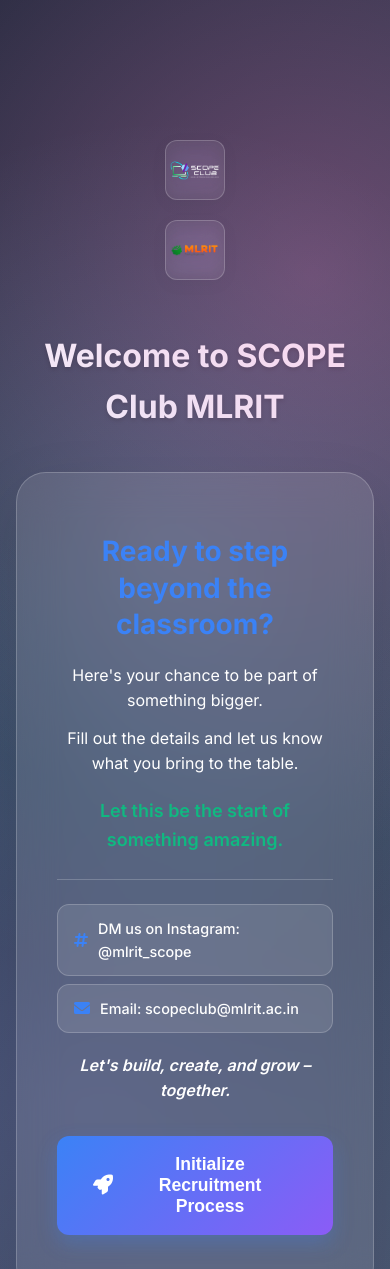
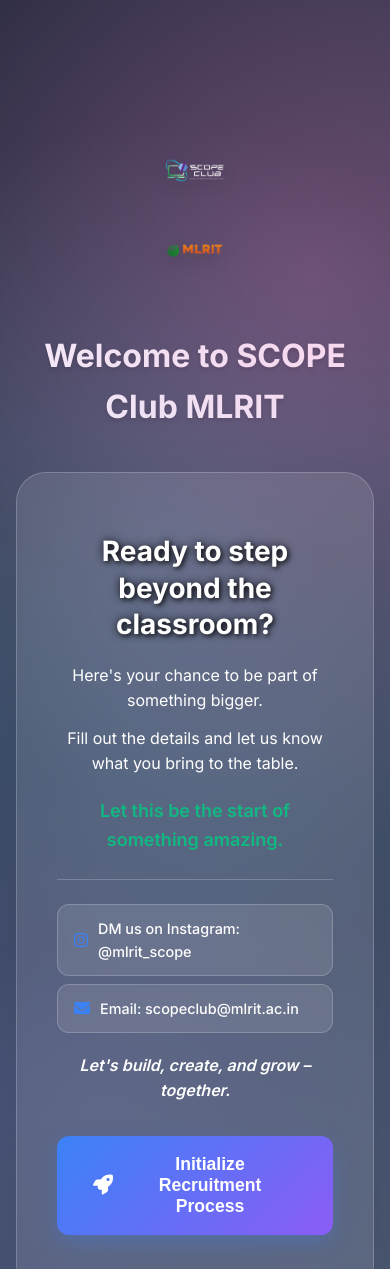
Before and after one commit to jbreddy1/scope-recruitments, a plain HTML site: page index.html in a window 390 px wide. Shown: the top 1269 px of the page. Drawn offline with Linux system fonts and the light colour scheme.

Commit message:
Make contact items clickable - Instagram opens app, email opens mail client

```diff
--- a/index.html
+++ b/index.html
@@ -39,14 +39,14 @@
                 <div class="divider"></div>
 
                 <div class="contact-info">
-                    <div class="contact-item">
-                        <i class="fas fa-hashtag"></i>
+                    <a href="https://instagram.com/mlrit_scope" target="_blank" class="contact-item">
+                        <i class="fab fa-instagram"></i>
                         <span>DM us on Instagram: @mlrit_scope</span>
-                    </div>
-                    <div class="contact-item">
+                    </a>
+                    <a href="mailto:scopeclub@mlrit.ac.in" class="contact-item">
                         <i class="fas fa-envelope"></i>
                         <span>Email: scopeclub@mlrit.ac.in</span>
-                    </div>
+                    </a>
                 </div>
 
                 <p class="conclusion">Let's build, create, and grow – together.</p>
--- a/styles.css
+++ b/styles.css
@@ -104,20 +104,13 @@
     width: 120px;
     height: 120px;
     object-fit: contain;
-    background: rgba(255, 255, 255, 0.1);
-    border-radius: 12px;
-    padding: 8px;
-    filter: drop-shadow(0 4px 8px rgba(0, 0, 0, 0.2)) brightness(1.1) contrast(1.2);
+    filter: drop-shadow(0 4px 8px rgba(0, 0, 0, 0.2));
     transition: transform 0.3s ease, filter 0.3s ease;
-    backdrop-filter: blur(10px);
-    border: 1px solid rgba(255, 255, 255, 0.2);
 }
 
 .clean-logo:hover {
     transform: scale(1.05);
-    filter: drop-shadow(0 6px 12px rgba(0, 0, 0, 0.3)) brightness(1.3) contrast(1.4);
-    background: rgba(255, 255, 255, 0.2);
-    border: 1px solid rgba(255, 255, 255, 0.4);
+    filter: drop-shadow(0 6px 12px rgba(0, 0, 0, 0.3));
 }
 
 .scope-logo .logo-icon {
@@ -217,8 +210,11 @@
     font-size: 2.25rem;
     font-weight: 700;
     margin-bottom: 20px;
-    color: #3b82f6;
+    color: #ffffff;
     line-height: 1.2;
+    text-shadow:
+        0 0 10px rgba(0, 0, 0, 0.8),
+        2px 2px 4px rgba(0, 0, 0, 0.6);
 }
 
 .landing-content p {
@@ -282,6 +278,9 @@
     transition: all 0.3s ease;
     width: 100%;
     max-width: 320px;
+    text-decoration: none;
+    color: inherit;
+    cursor: pointer;
 }
 
 .contact-item:hover {
@@ -843,7 +842,6 @@
     .clean-logo {
         width: 80px;
         height: 80px;
-        padding: 6px;
     }
 
     .logo-text h2 {
@@ -871,6 +869,10 @@
     .landing-content h2 {
         font-size: 1.75rem;
         line-height: 1.3;
+        color: #ffffff;
+        text-shadow:
+            0 0 10px rgba(0, 0, 0, 0.8),
+            2px 2px 4px rgba(0, 0, 0, 0.6);
     }
 
     .landing-content p {
@@ -1031,7 +1033,6 @@
     .clean-logo {
         width: 60px;
         height: 60px;
-        padding: 4px;
     }
 }
 
```
Also changed, not shown: landing.html (+4 -4 lines).
